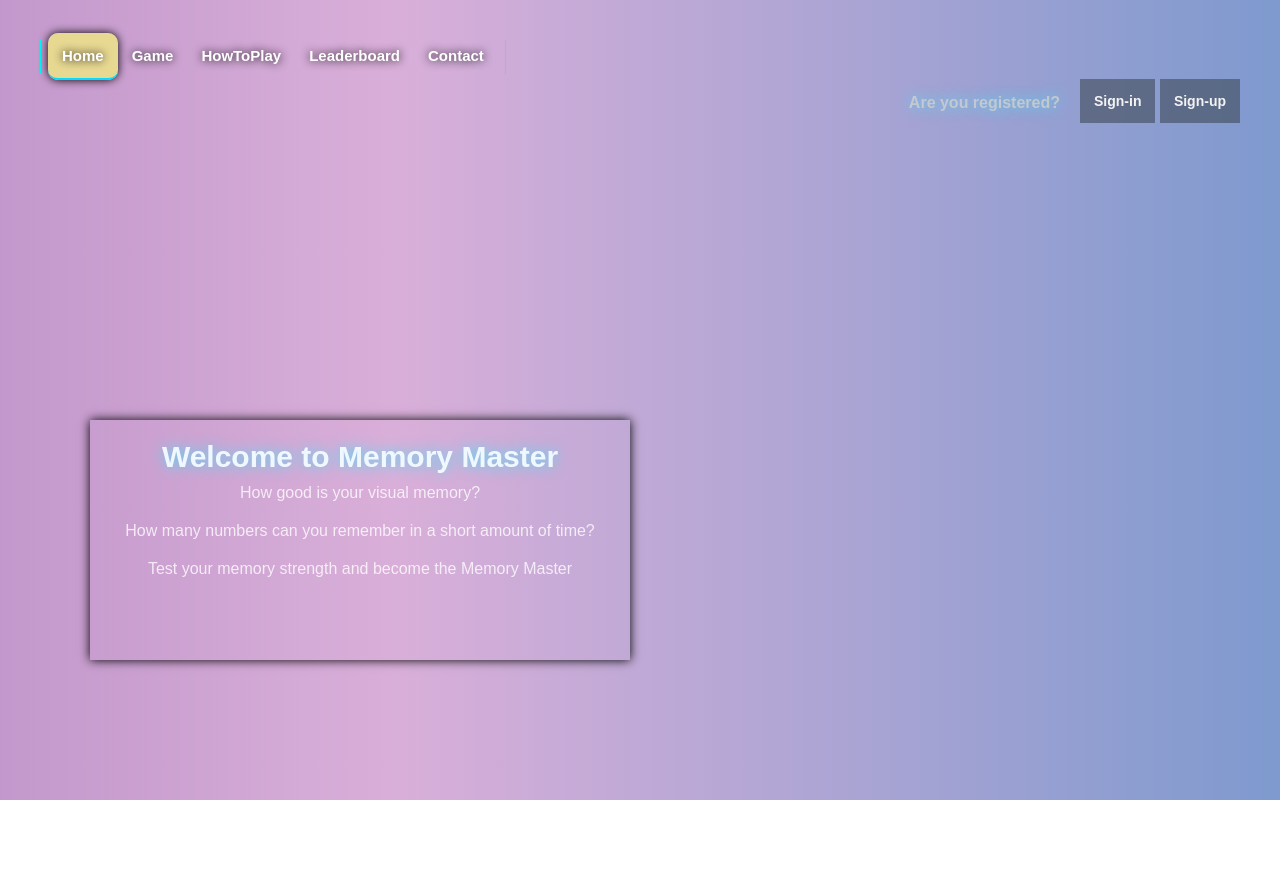
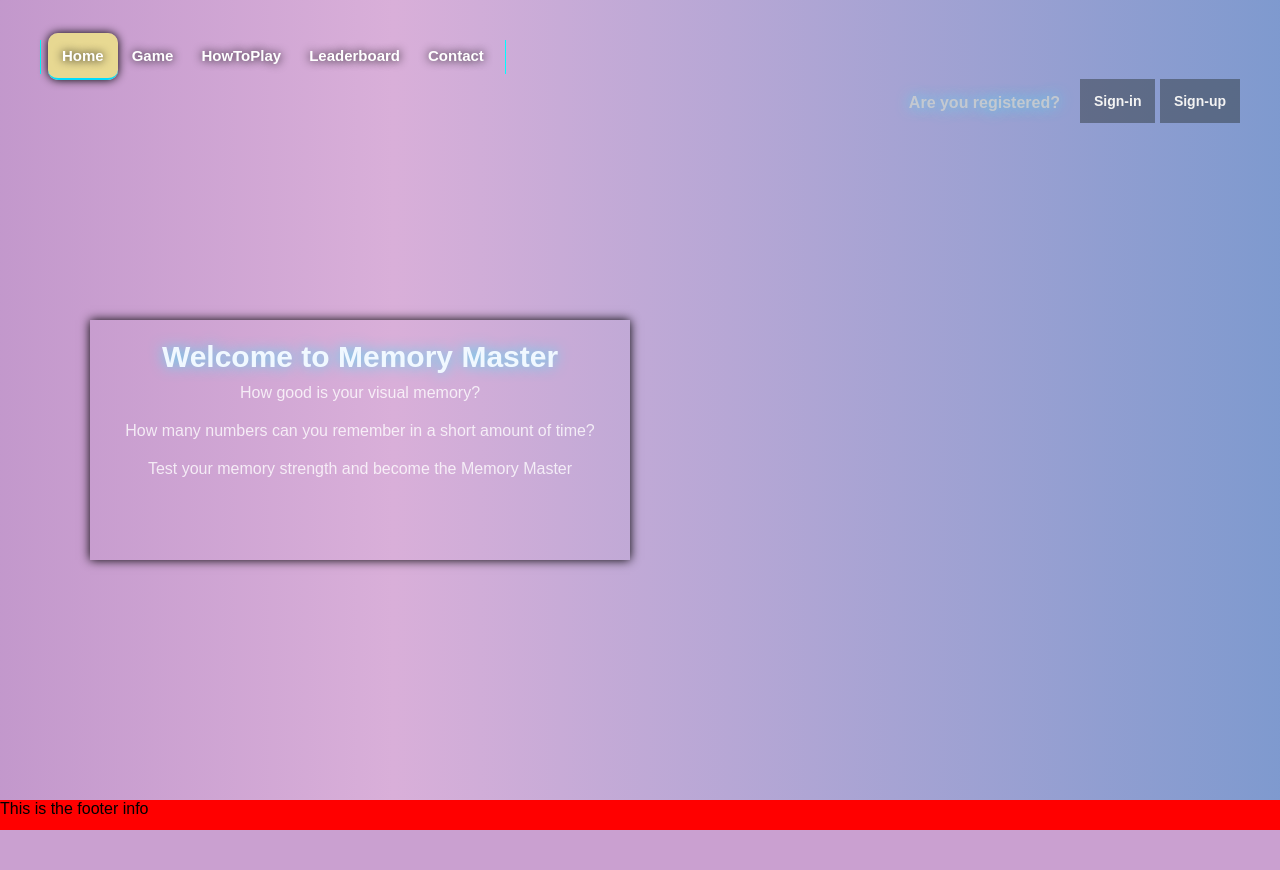
Before and after one commit to SohailMG/GameWebsite, a PHP site: page / in a window 1280 px wide. After the commit the page ends 830 px from the top, so only its background shows below. Run offline with PHP 8.4, Linux system fonts and the light colour scheme.

Commit message:
fixed homepage white space at the bottom by removing margin top from main

```diff
--- a/Common.php
+++ b/Common.php
@@ -42,8 +42,9 @@ function outputBannerNavigation($pageName){
 //Outputs closing body,html,and section tag
 //linking javascript for each file
 function outputFooter(){
+    echo '</section>';
+    echo '<footer><p>This is the footer info</p></footer>';
     echo '<script src="web.js"></script>';
-    echo '</section>';
     echo '</body>';
     echo '</html>';
 }
--- a/HowToPlay.php
+++ b/HowToPlay.php
@@ -11,7 +11,6 @@
 
 
 <?php
-    include('Common.php');
     outputfooter();
 
 ?>
--- a/index.php
+++ b/index.php
@@ -8,8 +8,6 @@
             <a  class="current" href="Sign-in.php"><b>Sign-in</b></a>
             <a  href="Sign-up.php"><b>Sign-up</b></a>
         </div>
-
-
     <main>
             <div class="box1">
                 <h1>Welcome to Memory Master</h1>
@@ -22,14 +20,6 @@
             <div class="box2">
             </div>
     </main>
-
-
-    <footer>
-        <p>This is the footer info</p>
-    </footer>
-
-
-
 <?php
     outputfooter();
 ?>
--- a/style.css
+++ b/style.css
@@ -1,11 +1,22 @@
 * {
   margin: 0;
   padding: 0;
+}
+html{
+  height: 100%;
 }
 
 body {
   margin: 0;
   font-family: Arial, Helvetica, sans-serif;
+  min-height: 100%;
+}
+footer {
+  width: 100%;
+  height: 30px;
+  background-color:red;
+  color:black;
+  overflow: hidden;
 }
 /*
   * website animated background section
@@ -109,7 +120,6 @@ main {
   display: flex;
   width: auto;
   height: 600px;
-  margin-top: 100px;
   margin-bottom: auto;
 }
 .box1 {
@@ -175,7 +185,7 @@ img {
   width: 350px;
   height: 300px;
 }
-footer {
+/*footer {
   text-align: center;
   width: auto;
   height: 60px;
```
